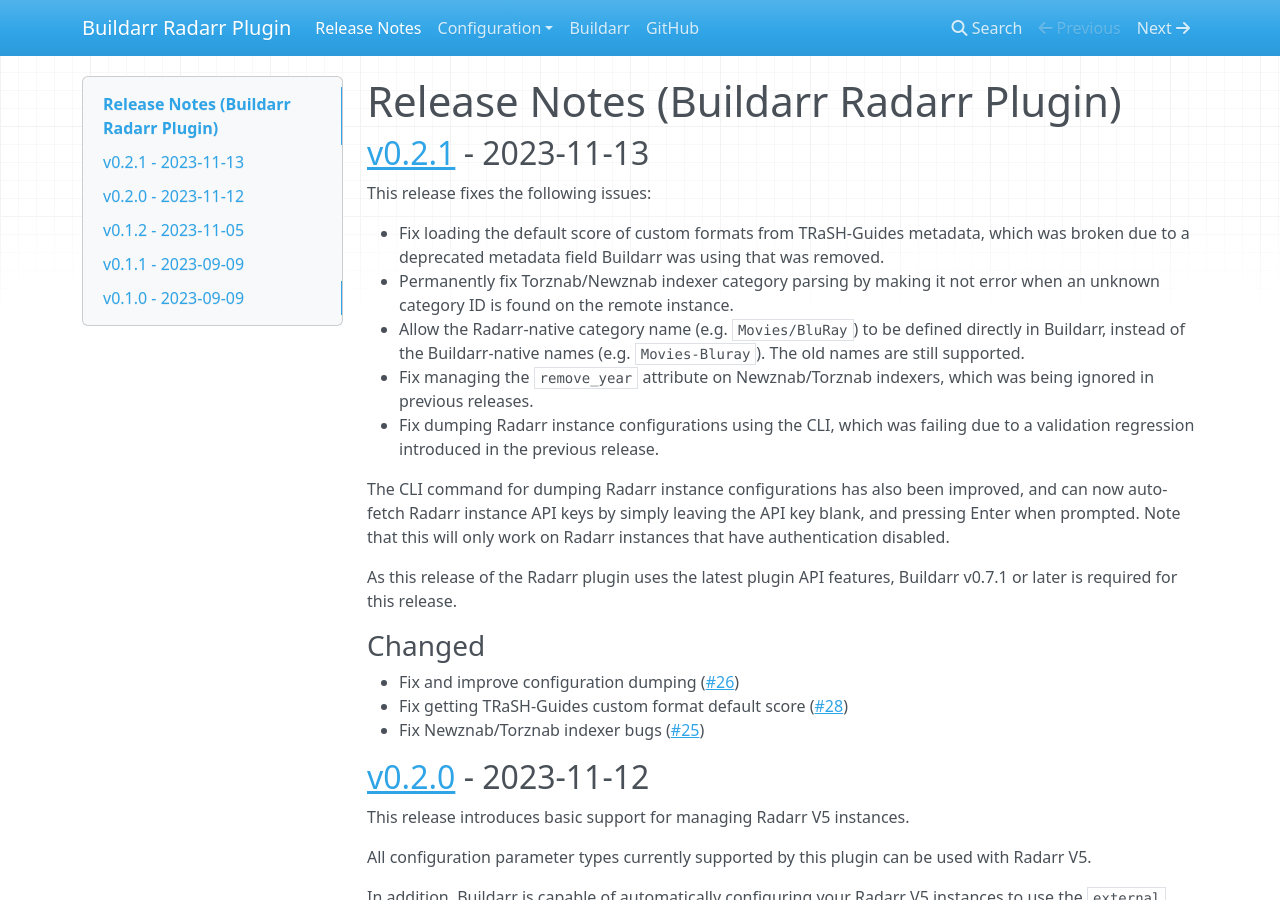
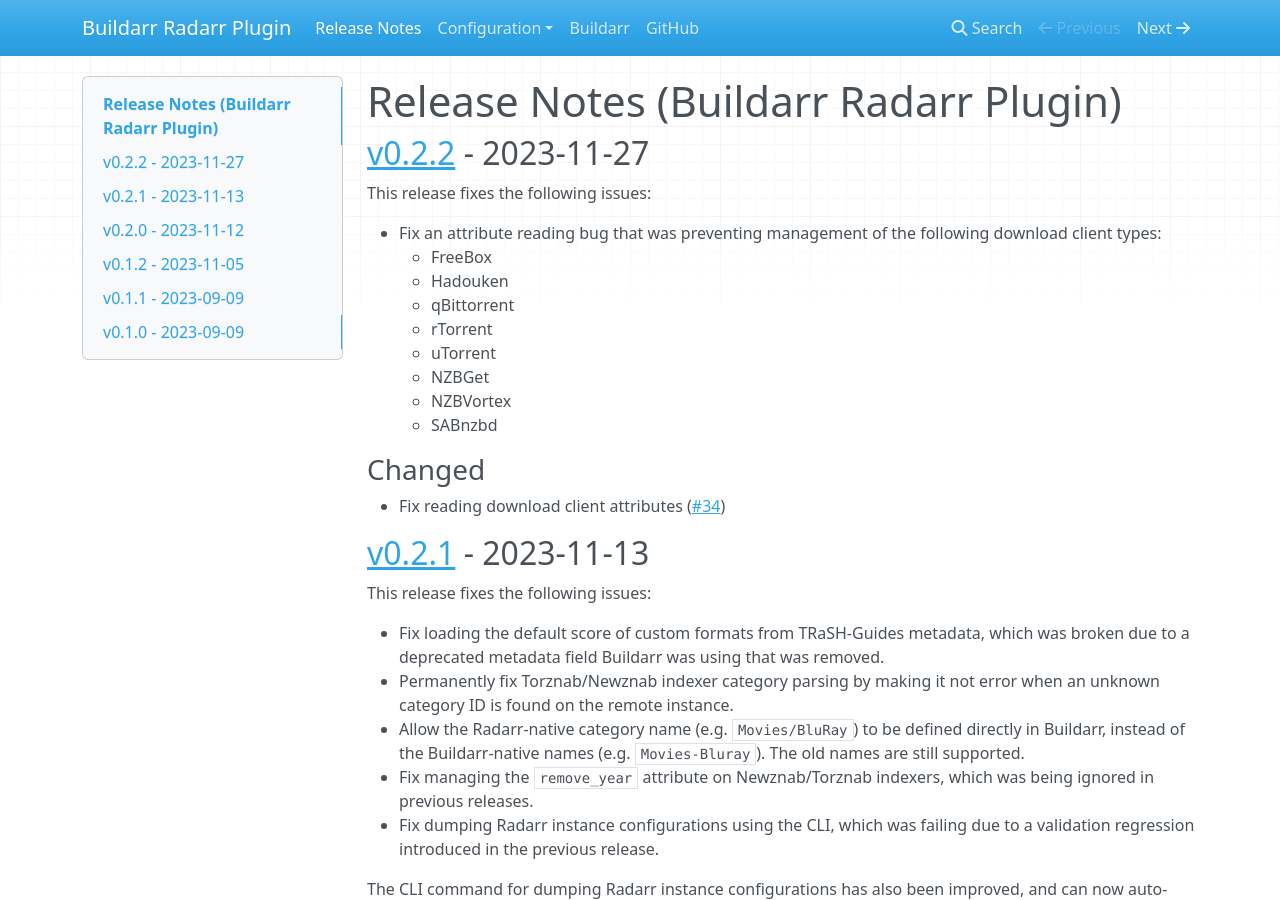
Before and after one commit to rebuildarr/buildarr-radarr, an MkDocs documentation site: the page built from docs/release-notes.md, in a window 1280 px wide and 900 px high. Built offline with MkDocs 1.6.1, drawn with Linux system fonts in a browser that asks for light colours; nearby versions of some CDN libraries.

Commit message:
Tag v0.2.2 (#36)
* Bump version
* Add release notes

```diff
--- a/docs/release-notes.md
+++ b/docs/release-notes.md
@@ -1,4 +1,23 @@
 # Release Notes (Buildarr Radarr Plugin)
+
+## [v0.2.2](https://github.com/buildarr/buildarr-radarr/releases/tag/v0.2.2) - 2023-11-27
+
+This release fixes the following issues:
+
+* Fix an attribute reading bug that was preventing management of the following download client types:
+    * FreeBox
+    * Hadouken
+    * qBittorrent
+    * rTorrent
+    * uTorrent
+    * NZBGet
+    * NZBVortex
+    * SABnzbd
+
+### Changed
+
+* Fix reading download client attributes ([#34](https://github.com/buildarr/buildarr-radarr/pull/34))
+
 
 ## [v0.2.1](https://github.com/buildarr/buildarr-radarr/releases/tag/v0.2.1) - 2023-11-13
 
--- a/pyproject.toml
+++ b/pyproject.toml
@@ -7,7 +7,7 @@
 
 [tool.poetry]
 name = "buildarr-radarr"
-version = "0.2.1"
+version = "0.2.2"
 description = "Radarr movie PVR plugin for Buildarr "
 authors = ["Callum Dickinson <callum.dickinson.nz@gmail.com>"]
 license = "GPL-3.0-or-later"
```
